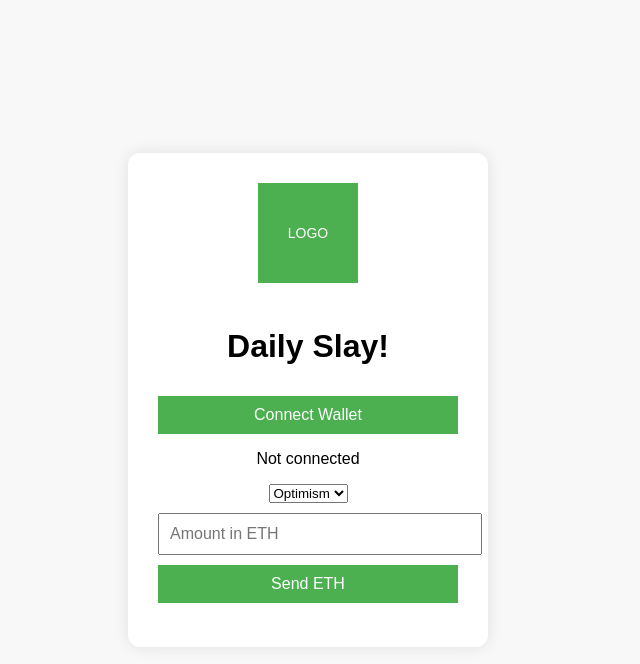
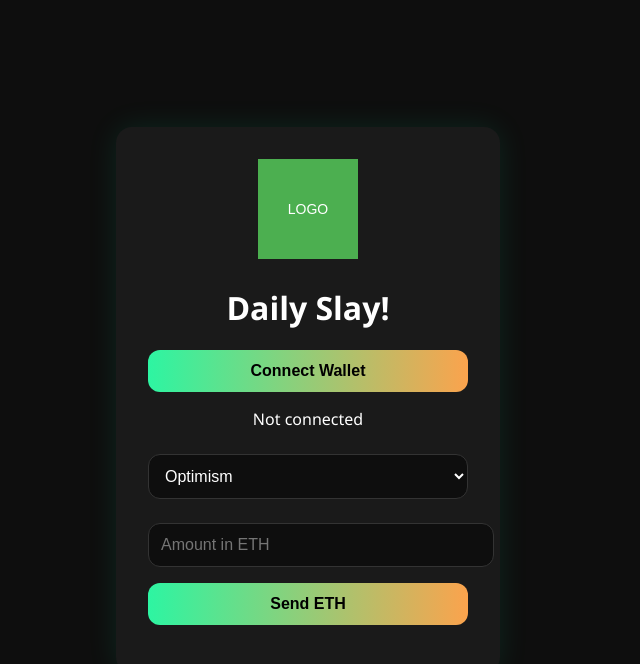
Before and after one commit to rendrasc/daily_slay, a plain HTML site: page index.html in a window 1280 px wide. Shown: the whole page, without its empty margins (332-972 px from the left). Drawn offline with Linux system fonts and the light colour scheme.

Commit message:
Update style.css

```diff
--- a/style.css
+++ b/style.css
@@ -1,48 +1,66 @@
 body {
-  font-family: Arial, sans-serif;
-  background: #f8f8f8;
-  margin: 0;
-  padding: 0;
+  background-color: #0e0e0e;
+  font-family: 'Segoe UI', sans-serif;
+  color: #ffffff;
   display: flex;
   justify-content: center;
   align-items: center;
   height: 100vh;
+  margin: 0;
 }
 
 .container {
+  background-color: #1a1a1a;
+  padding: 2rem;
+  border-radius: 1rem;
+  box-shadow: 0 0 30px rgba(0, 255, 180, 0.1);
   text-align: center;
-  background: white;
-  padding: 30px;
-  border-radius: 12px;
-  width: 300px;
-  box-shadow: 0 0 15px rgba(0,0,0,0.1);
+  width: 320px;
 }
 
-.logo {
-  max-width: 100px;
-  margin-bottom: 20px;
+h2 {
+  margin-bottom: 1rem;
+  font-weight: 600;
+  font-size: 1.6rem;
 }
 
-input, button {
-  margin-top: 10px;
+#logo {
+  width: 60px;
+  margin-bottom: 1rem;
+  filter: brightness(1.1);
+}
+
+input, select {
   width: 100%;
-  padding: 10px;
-  font-size: 16px;
+  padding: 0.75rem;
+  margin-top: 0.5rem;
+  margin-bottom: 1rem;
+  border: 1px solid #333;
+  border-radius: 0.75rem;
+  background-color: #0e0e0e;
+  color: white;
+  font-size: 1rem;
 }
 
 button {
-  background-color: #4CAF50;
-  color: white;
+  background: linear-gradient(to right, #2df5a2, #fba34d);
   border: none;
+  color: #000;
+  padding: 0.75rem;
+  width: 100%;
+  font-size: 1rem;
+  font-weight: 600;
+  border-radius: 0.75rem;
   cursor: pointer;
+  transition: background 0.3s ease;
 }
 
 button:hover {
-  background-color: #3e8e41;
+  filter: brightness(1.1);
 }
 
 #status {
-  margin-top: 10px;
-  font-size: 14px;
-  color: #444;
+  margin-top: 1rem;
+  font-size: 0.9rem;
+  color: #ccc;
 }
```
